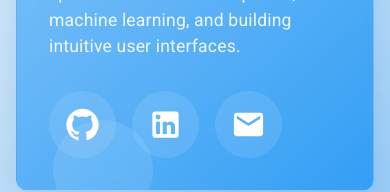
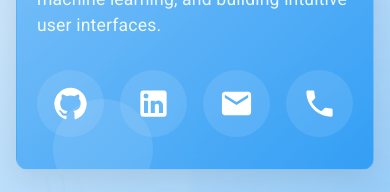
Before and after one commit to R3ub3nG/MyWebsite, a React (Vite) app in the folder my-website/: page / in a window 390 px wide. Shown: the part 600-792 px from the top of the page. Built offline with nearby package versions, Linux system fonts and the light colour scheme.

Commit message:
added phone number contact button

```diff
--- a/my-website/src/components/sections/ProfileSection.jsx
+++ b/my-website/src/components/sections/ProfileSection.jsx
@@ -6,13 +6,15 @@
     Typography,
     Avatar,
     IconButton,
-    useTheme
+    useTheme,
+    Tooltip
 } from '@mui/material';
 import { motion } from 'framer-motion';
 import {
     Email as EmailIcon,
     GitHub as GitHubIcon,
-    LinkedIn as LinkedInIcon
+    LinkedIn as LinkedInIcon,
+    Phone as PhoneIcon
 } from '@mui/icons-material';
 
 const ProfileSection = ({ itemVariants }) => {
@@ -23,6 +25,12 @@
     const headerGradient = isDarkMode
         ? 'linear-gradient(135deg, rgba(63, 81, 181, 0.85), rgba(100, 181, 246, 0.85))'
         : 'linear-gradient(135deg, rgba(144, 202, 249, 0.85), rgba(33, 150, 243, 0.85))';
+
+    const handlePhoneClick = () => {
+        // You can replace this with your actual phone number
+        const phoneNumber = '+1234567890';
+        navigator.clipboard.writeText(phoneNumber);
+    };
 
     return (
         <Container maxWidth="lg">
@@ -104,11 +112,16 @@
                                     sx={{
                                         color: 'white',
                                         bgcolor: 'rgba(255,255,255,0.1)',
-                                        p: 2
+                                        p: 2,
+                                        '&:hover': {
+                                            bgcolor: 'rgba(255,255,255,0.2)'
+                                        }
                                     }}
                                     aria-label="github"
                                     component="a"
                                     href="https://github.com/yourusername"
+                                    target="_blank"
+                                    rel="noopener noreferrer"
                                 >
                                     <GitHubIcon fontSize="large" />
                                 </IconButton>
@@ -116,11 +129,16 @@
                                     sx={{
                                         color: 'white',
                                         bgcolor: 'rgba(255,255,255,0.1)',
-                                        p: 2
+                                        p: 2,
+                                        '&:hover': {
+                                            bgcolor: 'rgba(255,255,255,0.2)'
+                                        }
                                     }}
                                     aria-label="linkedin"
                                     component="a"
                                     href="https://linkedin.com/in/yourusername"
+                                    target="_blank"
+                                    rel="noopener noreferrer"
                                 >
                                     <LinkedInIcon fontSize="large" />
                                 </IconButton>
@@ -128,7 +146,10 @@
                                     sx={{
                                         color: 'white',
                                         bgcolor: 'rgba(255,255,255,0.1)',
-                                        p: 2
+                                        p: 2,
+                                        '&:hover': {
+                                            bgcolor: 'rgba(255,255,255,0.2)'
+                                        }
                                     }}
                                     aria-label="email"
                                     component="a"
@@ -136,6 +157,22 @@
                                 >
                                     <EmailIcon fontSize="large" />
                                 </IconButton>
+                                <Tooltip title="Click to copy phone number" arrow>
+                                    <IconButton
+                                        sx={{
+                                            color: 'white',
+                                            bgcolor: 'rgba(255,255,255,0.1)',
+                                            p: 2,
+                                            '&:hover': {
+                                                bgcolor: 'rgba(255,255,255,0.2)'
+                                            }
+                                        }}
+                                        aria-label="phone"
+                                        onClick={handlePhoneClick}
+                                    >
+                                        <PhoneIcon fontSize="large" />
+                                    </IconButton>
+                                </Tooltip>
                             </Box>
                         </Box>
                     </Box>
```
